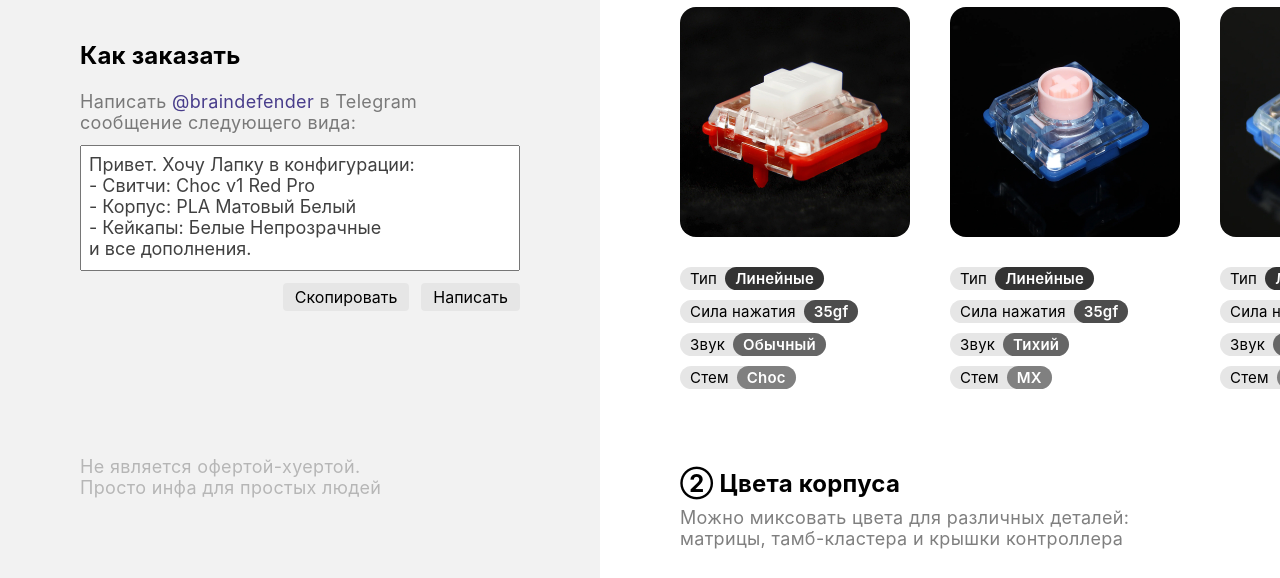
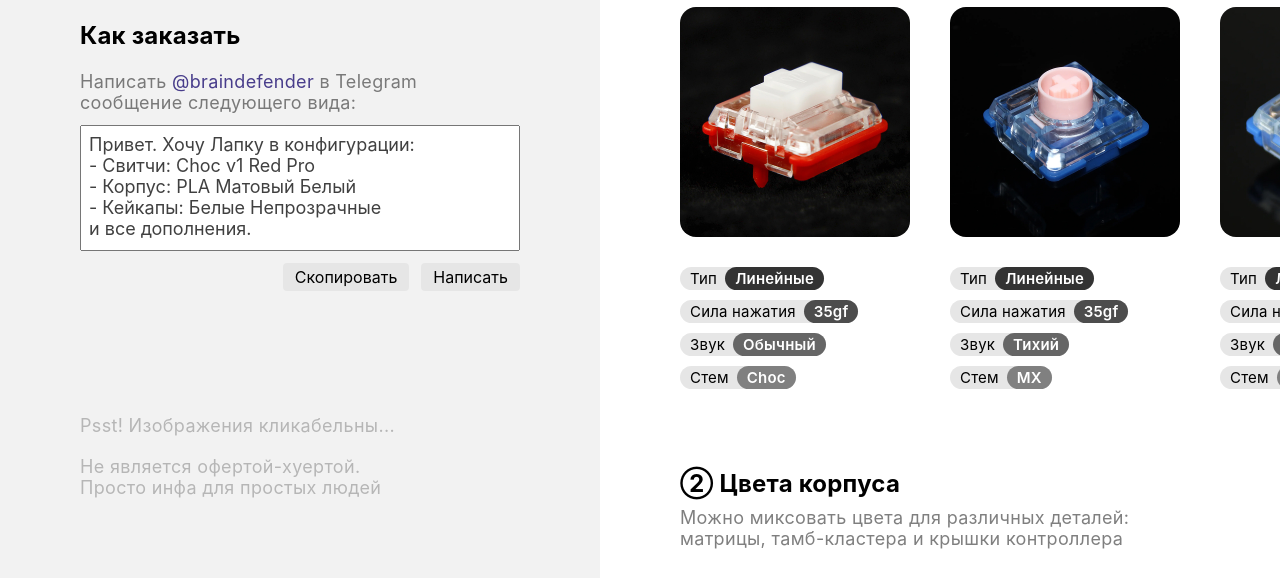
Before and after one commit to braindefender/get-lapka, a plain HTML site: page index.html in a window 1280 px wide. Shown: the part 222-800 px from the top of the page. Drawn offline with Linux system fonts and the light colour scheme.

Commit message:
add psst

```diff
--- a/index.html
+++ b/index.html
@@ -30,8 +30,12 @@
         </div>
       </div>
 
-      <div class="subtitle dimmed">
-        Не является офертой-хуертой.<br />Просто инфа для простых людей
+      <div class="container">
+        <div class="subtitle dimmed">Psst! Изображения кликабельны...</div>
+        <br />
+        <div class="subtitle dimmed">
+          Не является офертой-хуертой.<br />Просто инфа для простых людей
+        </div>
       </div>
     </div>
     <div class="main-content">
```
